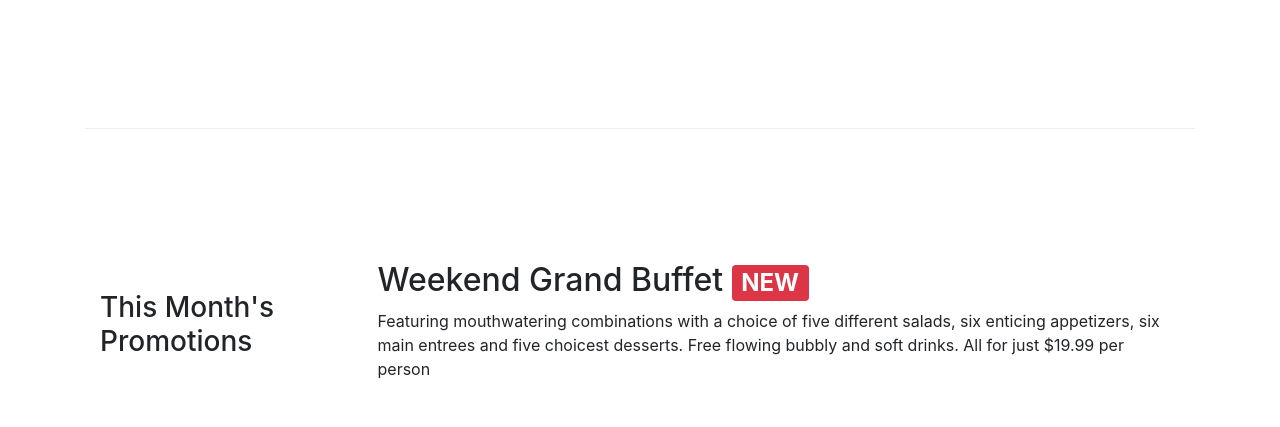
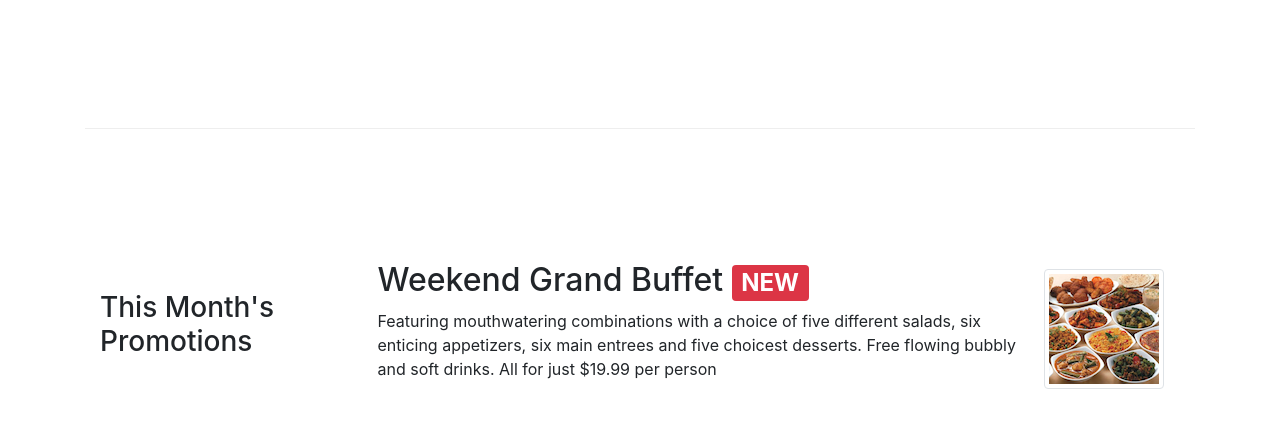
Before and after one commit to Amir210711/coursera, a website: page index.html in a window 1280 px wide. Shown: the part 605-1032 px from the top of the page. Drawn offline with nearby package versions, Linux system fonts and the light colour scheme.

Commit message:
Add new badge

```diff
--- a/index.html
+++ b/index.html
@@ -73,17 +73,26 @@
                 </div>
             </div>
         </div>
+
         <div class="row row-content align-items-center">
             <div class="col-12 col-sm-4 order-sm-first col-md-3">
                 <h3>This Month's Promotions</h3>
             </div>
-            <div class="col col-sm col-md">
-                <h2 class="media-heading">Weekend Grand Buffet
-                    <span class="badge badge-danger">NEW</span>
-                </h2>
-                <p class="d-none d-sm-block">Featuring mouthwatering combinations with a choice of five different salads, six enticing appetizers, six main entrees and five choicest desserts. Free flowing bubbly and soft drinks. All for just $19.99 per person </p>
+            <div class="col col-sm order-sm-first col-md">
+                <div class="media">
+
+                    <div class="media-body">
+                        <h2 class="media-heading">Weekend Grand Buffet
+                            <span class="badge badge-danger">NEW</span>
+                            <!-- <span class="badge badge-pill badge-secondary">$4.99</span> -->
+                        </h2>
+                        <p class="d-none d-sm-block">Featuring mouthwatering combinations with a choice of five different salads, six enticing appetizers, six main entrees and five choicest desserts. Free flowing bubbly and soft drinks. All for just $19.99 per person </p>
+                    </div>
+                    <img class="d-flex mr-3 img-thumbnail align-self-center"
+                            src="img/buffet.png" alt="Uthappizza">
+                </div>
             </div>
-        </div>
+    </div>
 
         <div class="row row-content align-items-center">
             <div class="col-12 col-sm-4 order-sm-last col-md-3">
```
